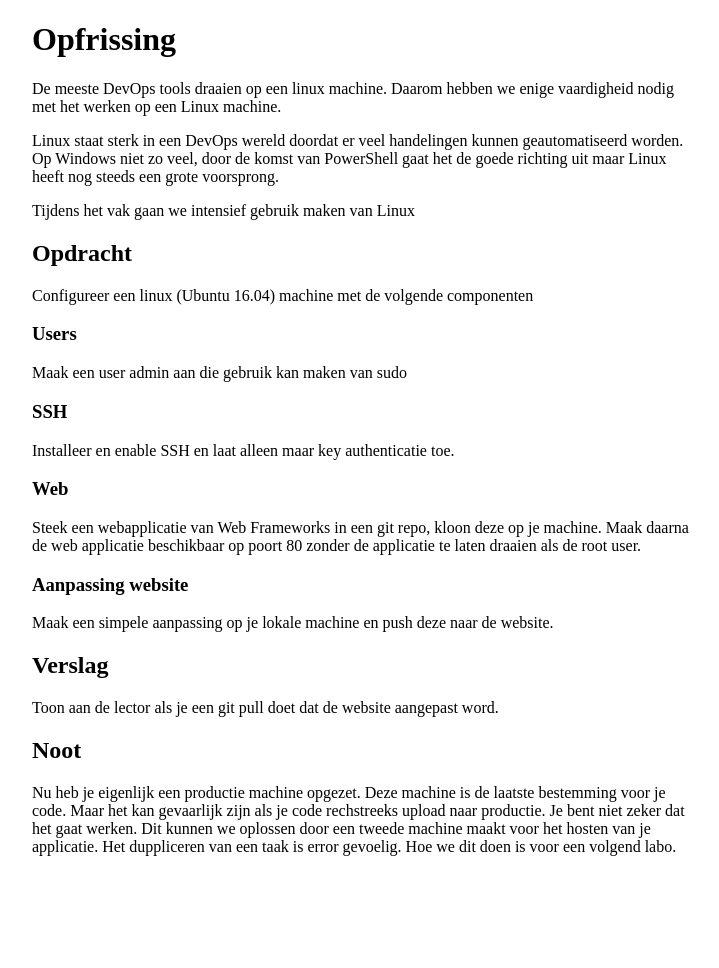
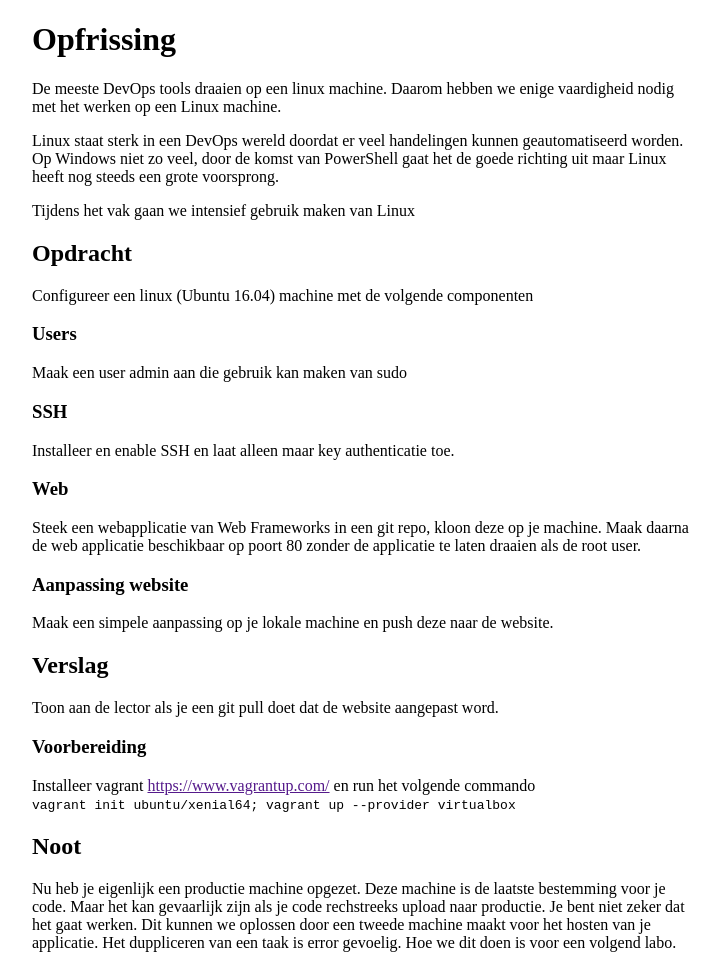
Before and after one commit to luytsm/dops-cursus, a Jekyll site: the page built from _labs/lab1_introductie.md, in a window 1280 px wide. Shown: the whole page, without its empty margins (278-997 px from the left). Built offline with Jekyll 4.4.1, drawn with Linux system fonts in a browser that asks for light colours; Markdown is read by kramdown in place of the engine named in the settings; before the commit the page ends 900 px from its top, so only the background shows below that.

Commit message:
added install vagrant lab1

```diff
--- a/_labs/lab1_introductie.md
+++ b/_labs/lab1_introductie.md
@@ -41,6 +41,11 @@ Maak een simpele aanpassing op je lokale machine en push deze naar de website.
 
 Toon aan de lector als je een git pull doet dat de website aangepast word.
 
+### Voorbereiding
+
+Installeer vagrant [https://www.vagrantup.com/]() en run het volgende commando
+`vagrant init ubuntu/xenial64; vagrant up --provider virtualbox`
+
 ## Noot
 Nu heb je eigenlijk een productie machine opgezet. Deze machine is de laatste
 bestemming voor je code. Maar het kan gevaarlijk zijn als je code rechstreeks
```
